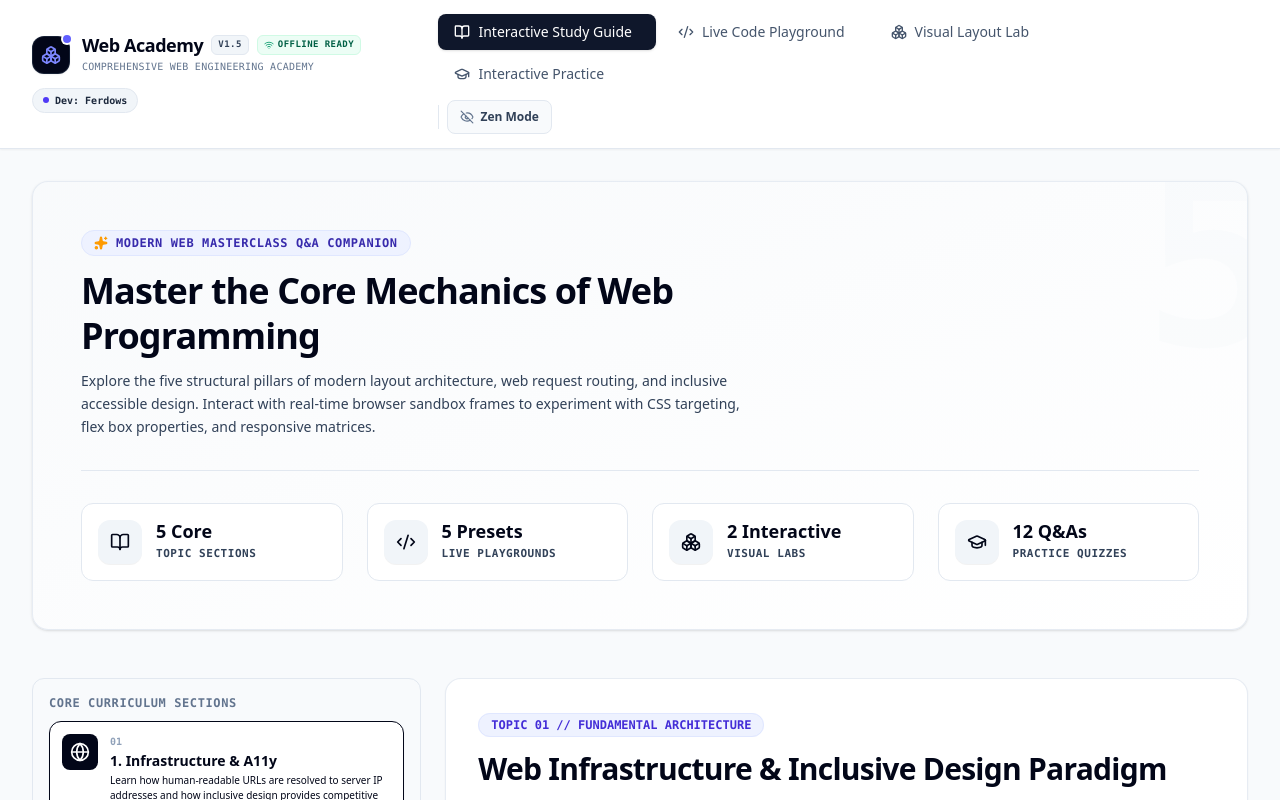
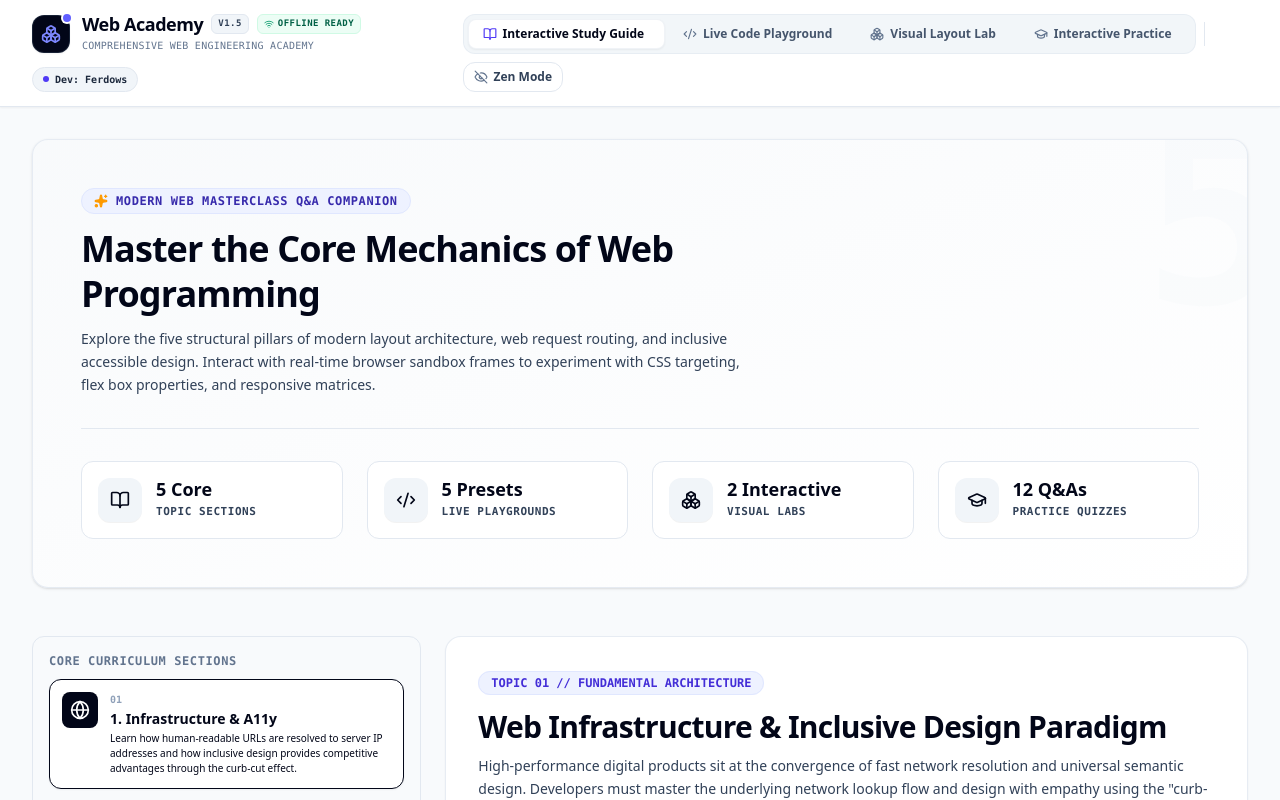
Before and after one commit to fsferdows/Web-Programming-and-Modern-Layouts-Guide, a React (Vite) app: page / in a window 1280 px wide. Shown: the top 800 px of the page. Built offline with nearby package versions, Linux system fonts and the light colour scheme.

Commit message:
refactor(nav): update navigation tab styling
Improve visual hierarchy and aesthetics by adding a background container to the tab group and refining individual tab states, spacing, and icon colors.

```diff
--- a/src/components/Navigation.tsx
+++ b/src/components/Navigation.tsx
@@ -69,7 +69,7 @@ export default function Navigation({ activeTab, setActiveTab, isZenMode, toggleZ
           </div>
 
           <div className="flex flex-wrap items-center gap-2" id="nav-tabs-container">
-            <nav className="flex flex-wrap gap-1.5" id="nav-tabs">
+            <nav className="bg-slate-100/90 p-1 rounded-xl flex flex-wrap gap-1 border border-slate-200/60" id="nav-tabs">
               {navItems.map((item) => {
                 const Icon = item.icon;
                 const isActive = activeTab === item.id;
@@ -78,13 +78,14 @@ export default function Navigation({ activeTab, setActiveTab, isZenMode, toggleZ
                     key={item.id}
                     id={`tab-btn-${item.id}`}
                     onClick={() => setActiveTab(item.id)}
-                    className={`flex items-center space-x-2 px-3 sm:px-4 py-2 rounded-lg text-xs sm:text-sm font-medium transition-all duration-200 cursor-pointer ${
+                    title={item.desc}
+                    className={`flex items-center space-x-1.5 px-2.5 sm:px-3.5 py-1.5 rounded-lg text-xs font-semibold transition-all duration-150 cursor-pointer select-none ${
                       isActive
-                        ? "bg-slate-900 text-white shadow-sm"
-                        : "text-slate-600 hover:bg-slate-100 hover:text-slate-900"
+                        ? "bg-white text-slate-950 shadow-xs border border-slate-200/50"
+                        : "text-slate-600 hover:text-slate-900 hover:bg-white/40"
                     }`}
                   >
-                    <Icon className="w-4 h-4" />
+                    <Icon className={`w-3.5 h-3.5 shrink-0 ${isActive ? "text-indigo-600" : "text-slate-500"}`} />
                     <span className="hidden sm:inline">{item.label}</span>
                     <span className="sm:hidden">{item.label.split(" ").pop()}</span>
                   </button>
@@ -98,7 +99,7 @@ export default function Navigation({ activeTab, setActiveTab, isZenMode, toggleZ
             <button
               onClick={toggleZenMode}
               title="Enter Zen Study Mode (Hides Header)"
-              className="flex items-center gap-1.5 px-3 py-2 bg-slate-50 hover:bg-slate-100 border border-slate-200 rounded-lg text-xs font-semibold text-slate-700 cursor-pointer transition-all hover:text-slate-950 shadow-3xs"
+              className="flex items-center gap-1.5 px-2.5 py-1.5 bg-white hover:bg-slate-50 border border-slate-200 rounded-xl text-xs font-semibold text-slate-700 cursor-pointer transition-all hover:text-slate-950 shadow-3xs"
             >
               <EyeOff className="w-3.5 h-3.5 text-slate-500" />
               <span className="hidden lg:inline">Zen Mode</span>
```
